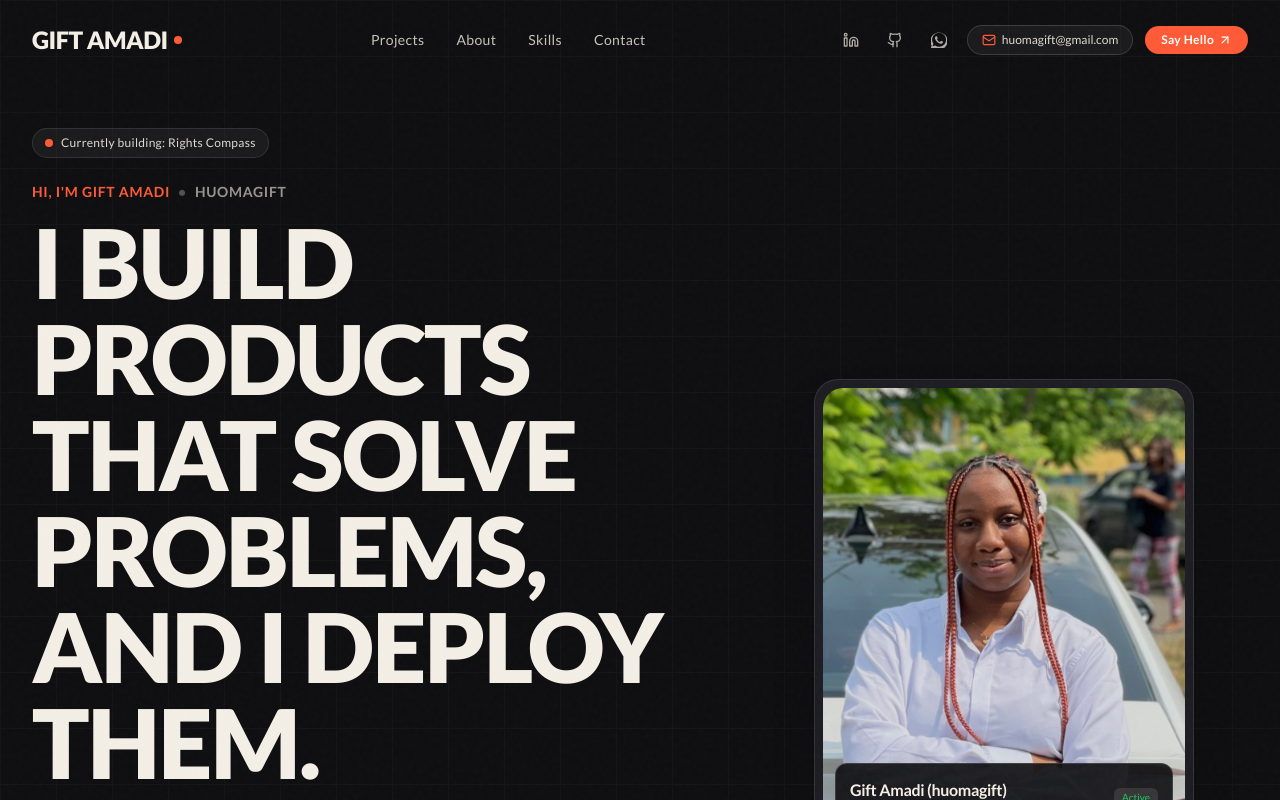
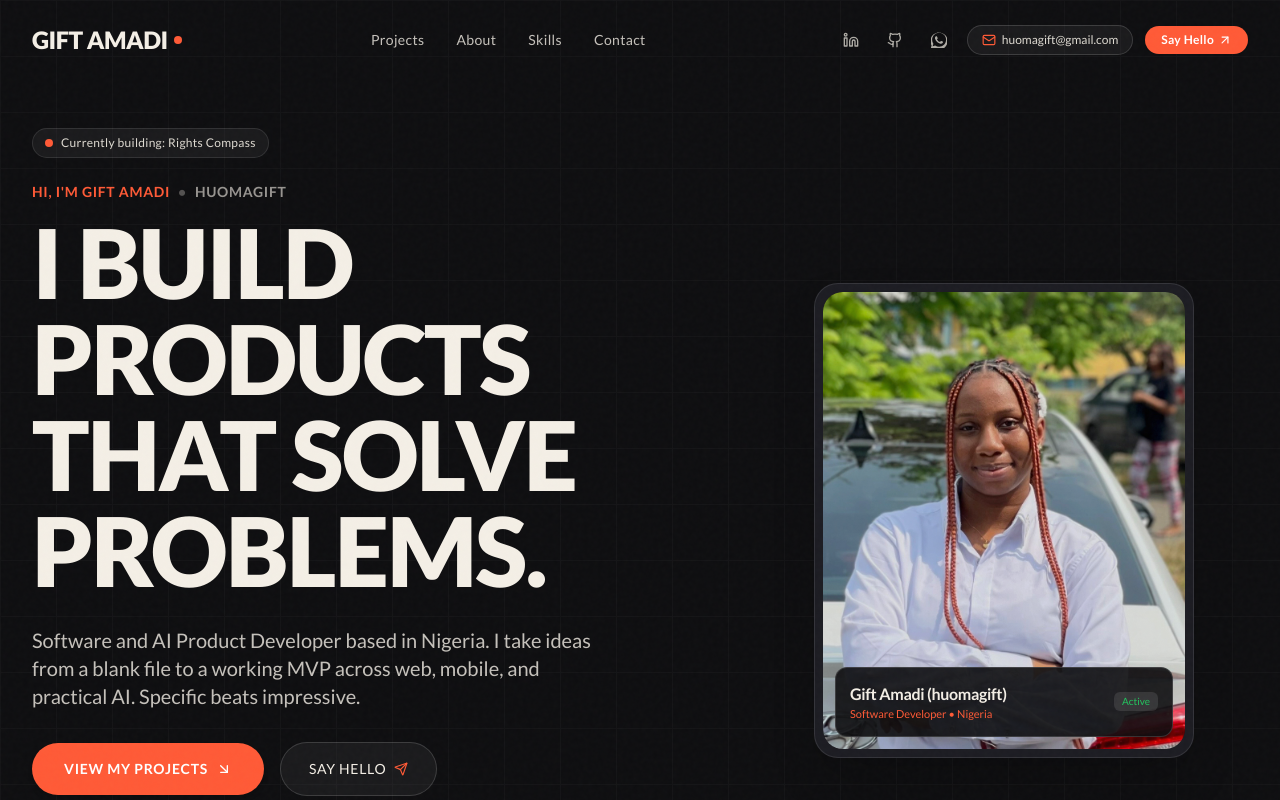
Before and after one commit to Huomagift/Portfolio, a Next.js app: page / in a window 1280 px wide. Shown: the top 800 px of the page. Built offline with nearby package versions, Linux system fonts and the light colour scheme.

Commit message:
Implemented keywords need for SEO

```diff
--- a/src/app/layout.tsx
+++ b/src/app/layout.tsx
@@ -4,15 +4,15 @@ import SmoothScroll from '@/components/motion/SmoothScroll';
 import CustomCursor from '@/components/motion/CustomCursor';
 
 export const metadata: Metadata = {
-  title: 'Gift Amadi (huomagift) — AI Product Developer | Software developer',
-  description: 'I build products that solve problems, and I ship them. Portfolio of Gift Amadi (huomagift) featuring Rights Compass, Harvest Rescue AI, StuffSwap, and more.',
-  keywords: ['Gift', 'huomagift', 'Software Developer Nigeria', 'AI Products Nigeria', 'Next.js', 'React Native', 'Rights Compass', 'Harvest Rescue AI'],
+  title: 'Gift Amadi (huomagift) — Electrical/Electronics Engineer |AI Product Developer | Software developer',
+  description: 'I build products that solve problems. Portfolio of Gift Amadi (huomagift) featuring Rights Compass, Harvest Rescue, StuffSwap, and more.',
+  keywords: ['Gift Amadi', 'huomagift', 'Software Developer Nigeria', 'AI Products Nigeria', 'Next.js', 'React Native', 'Rights Compass', 'Harvest Rescue'],
   authors: [{ name: 'Gift (huomagift)', url: 'https://linkedin.com/in/huomagift' }],
-  metadataBase: new URL('https://huomagift.github.io/Portfolio/'),
+  metadataBase: new URL('https://huomagift.vercel.app/'),
   openGraph: {
     title: 'Gift Amadi (huomagift) — Products That Solve Problems',
-    description: 'Software developer and Product developer building AI-powered MVPs for Nigeria and Africa.',
-    url: 'https://huomagift.github.io/Portfolio/',
+    description: 'Software developer and Product developer building scalable and sustainable solutions.',
+    url: 'https://huomagift.vercel.app/',
     siteName: 'Gift Portfolio',
     locale: 'en_NG',
     type: 'website',
@@ -20,7 +20,7 @@ export const metadata: Metadata = {
   twitter: {
     card: 'summary_large_image',
     title: 'Gift (huomagift) — AI Product Developer',
-    description: 'I build products that solve problems, and I ship them.',
+    description: 'I build products that solve problems',
   },
 };
 
--- a/src/components/Hero.tsx
+++ b/src/components/Hero.tsx
@@ -2,6 +2,7 @@
 
 import { useState, useEffect } from 'react';
 import Image from 'next/image';
+import Link from 'next/link';
 import { motion, useMotionValue, useSpring } from 'framer-motion';
 import { profile } from '@/data/profile';
 import { ArrowDownRight, Send, Mail, Check, Sparkles } from 'lucide-react';
@@ -55,20 +56,25 @@ export default function Hero() {
           {/* Left Column: Typography & CTAs (7 cols) */}
           <div className="lg:col-span-7 flex flex-col items-start">
 
-            {/* Status Chip */}
+            {/* Status Chip linking directly to Rights Compass */}
             <motion.div
               initial={{ opacity: 0, y: 12 }}
               animate={{ opacity: 1, y: 0 }}
               transition={{ duration: 0.4 }}
-              className="inline-flex items-center gap-2 px-3 py-1.5 rounded-full bg-white/5 border border-white/10 text-xs font-mono mb-6"
+              className="mb-6"
+            >
+              <Link
+                href="/projects/rights-compass"
+                className="group inline-flex items-center gap-2 px-3 py-1.5 rounded-full bg-white/5 border border-white/10 hover:border-coral/50 hover:bg-white/10 transition-colors text-xs font-mono"
               >
                 <span className="relative flex h-2 w-2">
                   <span className="animate-ping absolute inline-flex h-full w-full rounded-full bg-coral opacity-75" />
                   <span className="relative inline-flex rounded-full h-2 w-2 bg-coral" />
                 </span>
-              <span className="text-bone/90 tracking-wide text-[11px] sm:text-xs">
+                <span className="text-bone/90 group-hover:text-coral transition-colors tracking-wide text-[11px] sm:text-xs">
                   {profile.status}
                 </span>
+              </Link>
             </motion.div>
 
             {/* Small Greeting */}
@@ -90,7 +96,7 @@ export default function Hero() {
               transition={{ duration: 0.5, delay: 0.15 }}
               className="font-display font-black text-3xl xs:text-4xl sm:text-6xl md:text-7xl lg:text-7xl xl:text-8xl tracking-tight leading-[0.96] text-bone uppercase mb-7"
             >
-              I BUILD PRODUCTS THAT SOLVE PROBLEMS, AND I DEPLOY THEM.
+              I BUILD PRODUCTS THAT SOLVE PROBLEMS.
             </motion.h1>
 
             {/* Short Declarative Bio */}
--- a/src/data/profile.ts
+++ b/src/data/profile.ts
@@ -1,13 +1,13 @@
 import { SocialLink, Milestone } from '@/types';
 
 export const profile = {
-  name: "Gift",
+  name: "Gift Amadi",
   handle: "huomagift",
   email: "huomagift@gmail.com",
   location: "Nigeria",
   role: "Software Developer",
   status: "Currently building: Rights Compass",
-  tagline: "I build products that solve problems, and I ship them.",
+  tagline: "I build products that solve problems.",
 
   bio: [
     "I'm a software developer and entrepreneur based in Nigeria.",
```
Lines whose indentation alone changed are shown as unchanged.
